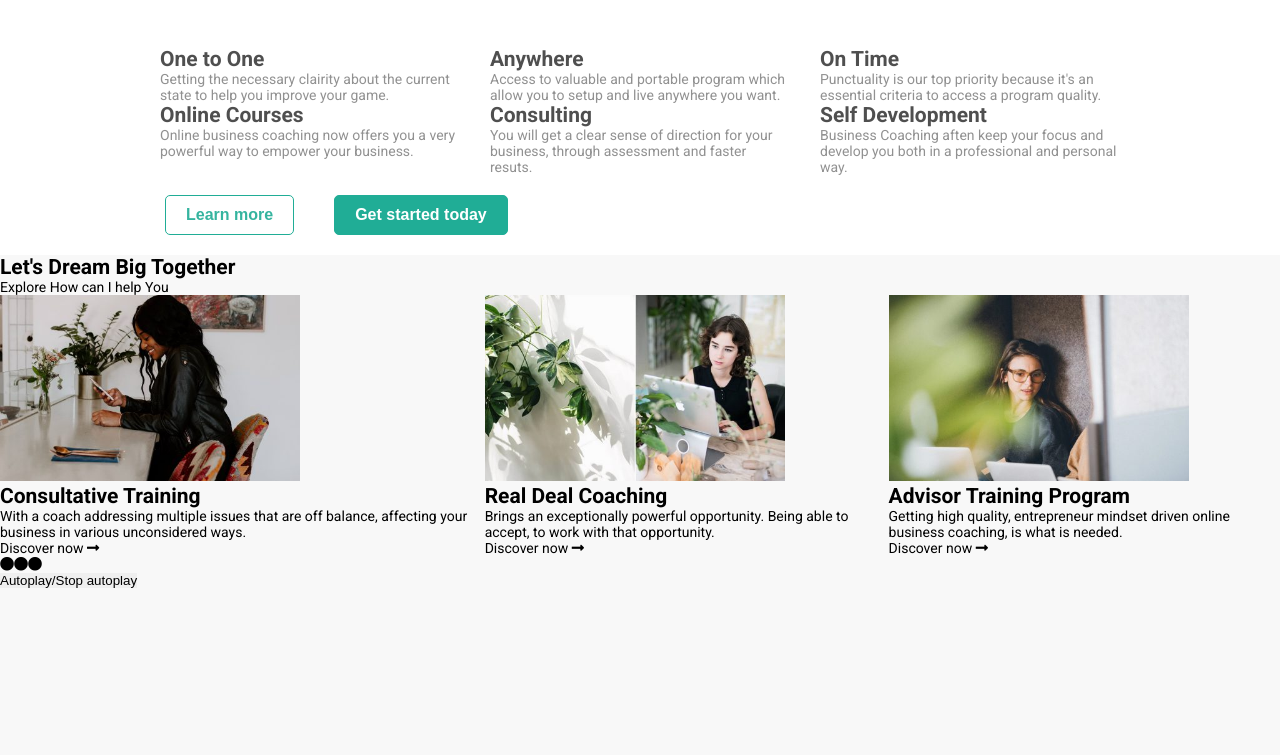
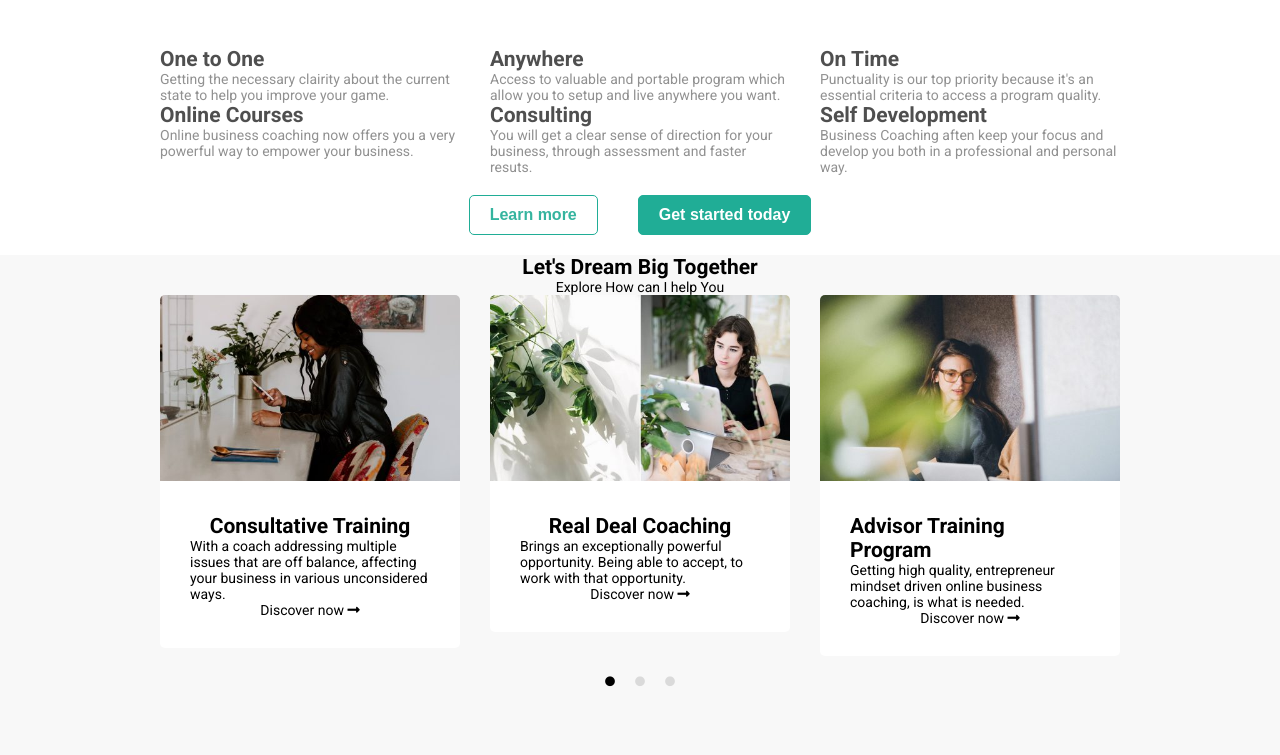
Before and after one commit to Vsevolod230287/proj-html-vuejs, a website: page index.html in a window 1280 px wide. Shown: the part 807-1562 px from the top of the page. Drawn offline with nearby package versions, Linux system fonts and the light colour scheme.

Commit message:
La sezione slider layout fatto rimane la funzionalità

```diff
--- a/index.html
+++ b/index.html
@@ -137,25 +137,32 @@
             <h2>Let's Dream Big Together</h2>
             <p>Explore How can I help You</p>
           </div>
+
           <div class="carousel">
             <div class="slider-container">
               <div class="slider">
                 <div class="slider-img" v-for="(path, i) in arrayImg">
-                  <img width="300" :src="path" alt="">
-                  <h2>{{ carouselCards[i].h2 }}</h2>
-                  <p>{{ carouselCards[i].p }}</p>
-                  <div class="discover-now">
-                    <span>Discover now <i class="fas fa-long-arrow-alt-right"></i></span>
+                  <div class="slider-card">
+
+                    <div class="img">
+                      <img :src="path" alt="">
+                    </div>
+                    <div class="slide-info">
+                      <h2>{{ carouselCards[i].h2 }}</h2>
+                      <p>{{ carouselCards[i].p }}</p>
+                      <div class="discover-now">
+                        <span>Discover now <i class="fas fa-long-arrow-alt-right"></i></span>
+                      </div>
+
+                    </div>
                   </div>
+
                 </div>
               </div>
               <div class="dots-slider">
                 <i v-for="key in arrayImg.length" class="fas fa-circle" :class="(key-1 == index) ? 'active' : '' " @click="dotClick(key-1)"></i>
               </div>
-              <div class="btn">
-                <button type="button" name="button" @click="autoplay">Autoplay/Stop autoplay</button>
 
-              </div>
             </div>
           </div>
         </div>
--- a/src/scss/partials/_main.scss
+++ b/src/scss/partials/_main.scss
@@ -94,6 +94,7 @@ main {
         display: flex;
         flex-wrap: wrap;
         margin: 0 -15px;
+        justify-content: center;
 
         .card {
           width: calc(100%/3);
@@ -134,11 +135,63 @@ main {
   }
 
   section.three-dots-carousel {
+    display: flex;
+    justify-content: center;
     height: 500px;
     background-color: #F8F8F8;
-    .slider {
-      display: flex;
 
+    .container {
+      width: 75%;
+      margin: 0 -15px;
+
+      .carousel-header {
+        text-align: center;
+      }
+
+      .carousel {
+        width: 100%;
+      }
+
+      .slider {
+        display: flex;
+        margin: 0 -15px;
+
+        .slider-img {
+          width: calc(100%/3);
+          padding: 0 15px;
+
+          .slider-card {
+            border-radius: 5px;
+            background-color: white;
+
+            img {
+              border-top-left-radius: 5px;
+              border-top-right-radius: 5px;
+              width: 100%;
+            }
+
+            .slide-info {
+              padding: 30px;
+              display: flex;
+              flex-wrap: wrap;
+              justify-content: center;
+            }
+          }
+        }
+      }
+
+      .dots-slider {
+        text-align: center;
+
+        .fa-circle {
+          font-size: 10px;
+          padding: 20px 10px;
+          color: #DADADA;
+        }
+        .fa-circle.active {
+          color: black;
+        }
+      }
     }
   }
 }
```
Also changed, not shown: dist/css/master.css.
